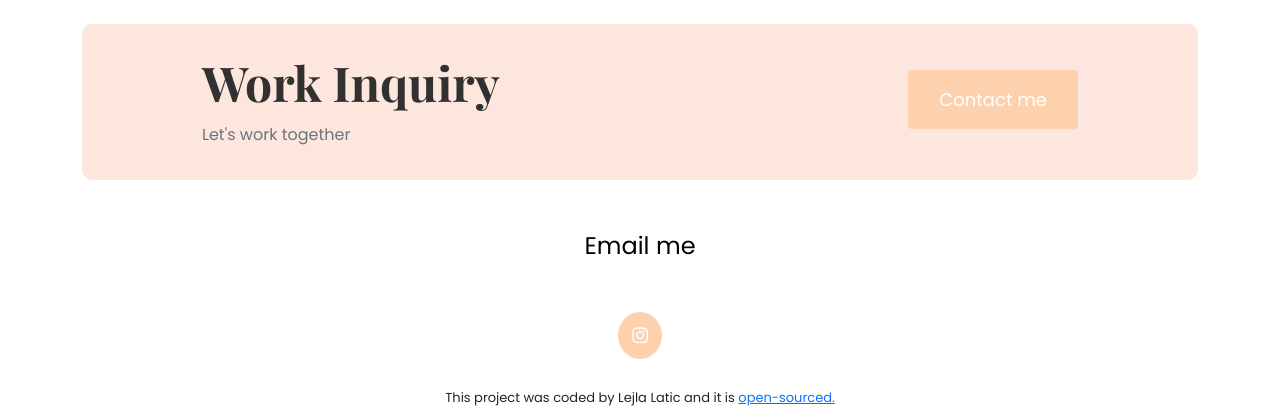
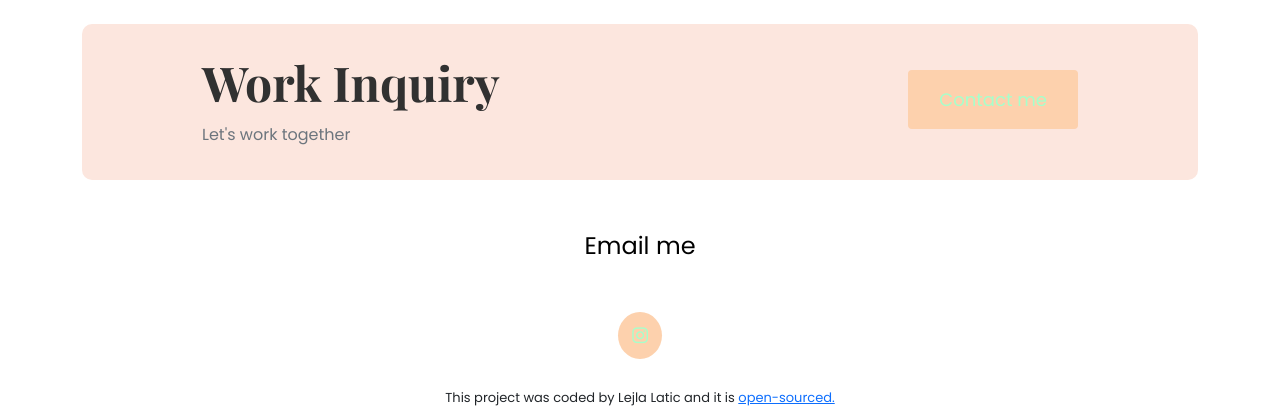
Before and after one commit to Lejla-dev/Advanced-Tools, a plain HTML site: page index.html in a window 1280 px wide. In both pictures the pointer is over the link "Instagram profile". Shown: the part 2782-3191 px from the top of the page. Drawn offline with nearby package versions, Linux system fonts and the light colour scheme; a web font is replaced by a local one.

Commit message:
color
color

```diff
--- a/style.css
+++ b/style.css
@@ -97,7 +97,7 @@ p {
 .btn-branding {
   background: var(--branding-color);
   border-radius: 4px;
-  color: white;
+  color: rgb(166, 255, 203);
   font-size: 18px;
   line-height: 27px;
   padding: 15px 30px;
@@ -191,7 +191,7 @@ footer .social-links a {
 }
 
 footer .social-links a:hover {
-  color: white;
+  color: rgb(166, 255, 203);
   background: var(--branding-color);
 }
 
```
